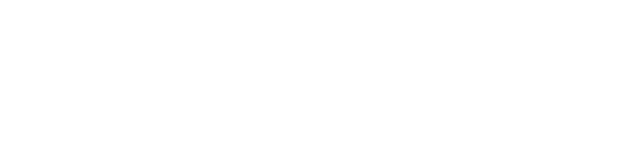
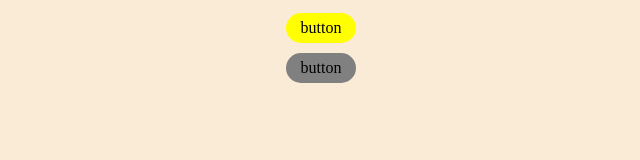
Before and after one commit to nakyeonko3/hoverbutton, a plain HTML site: page index.html in a window 1280 px wide. Shown: the whole page, without its empty margins (319-959 px from the left). Drawn offline with Linux system fonts and the light colour scheme.

Commit message:
update >style.css & index.html 버튼 두개 만듬

```diff
--- a/index.html
+++ b/index.html
@@ -5,6 +5,11 @@
     <meta http-equiv="X-UA-Compatible" content="IE=edge" />
     <meta name="viewport" content="width=device-width, initial-scale=1.0" />
     <title>Document</title>
+    <link rel="stylesheet" href="style.css" />
   </head>
-  <body></body>
+  <body>
+    <div class="button button-yellow">button</div>
+    <div class="button button-gray">button</div>
+  </body>
+  <script src="script.js"></script>
 </html>
--- a/style.css
+++ b/style.css
@@ -0,0 +1,35 @@
+body {
+  display: flex;
+  align-items: center;
+  justify-content: start;
+  flex-direction: column;
+  height: 100%;
+  background-color: antiquewhite;
+}
+
+.button {
+  border-radius: 20px;
+  width: 70px;
+  height: 30px;
+  margin: 5px;
+
+  display: flex;
+  align-items: center;
+  justify-content: center;
+}
+
+.button-yellow {
+  background-color: yellow;
+}
+
+.button-yellow:hover {
+  background-color: blueviolet;
+}
+
+.button-gray {
+  background-color: gray;
+}
+
+.button-gray:hover {
+  filter: brightness(85%);
+}
```
